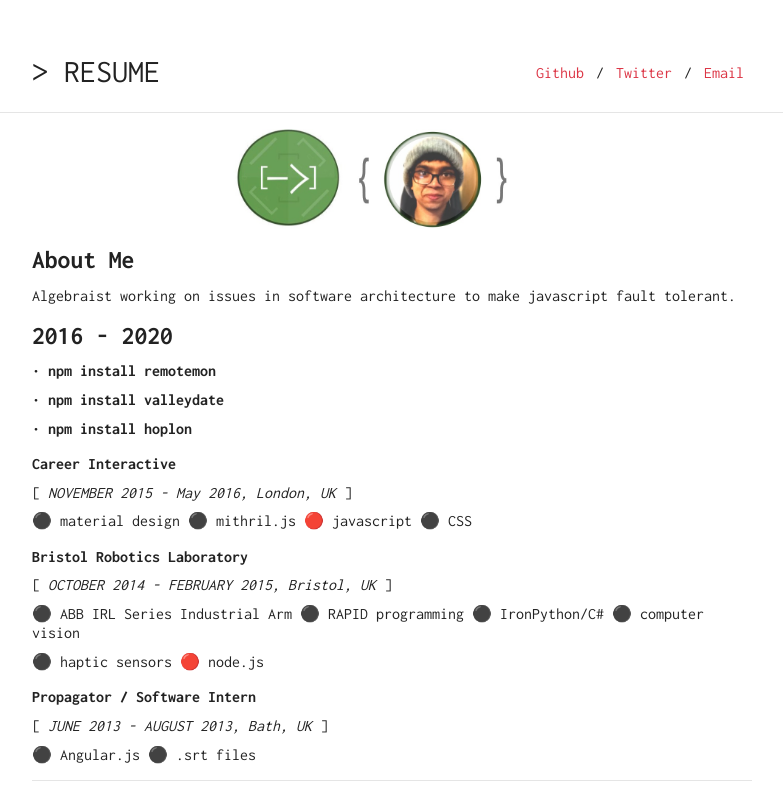
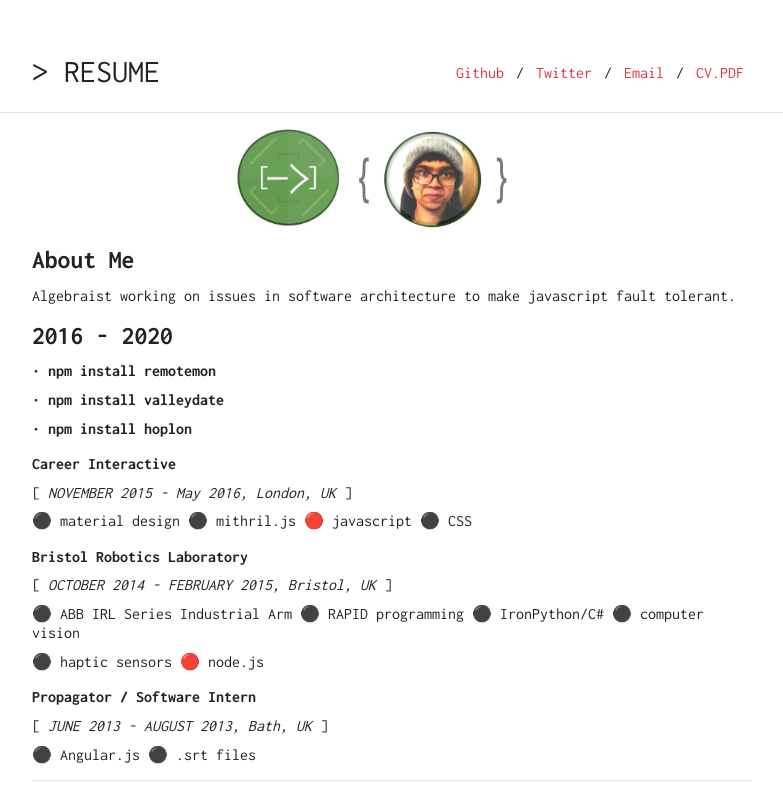
Before and after one commit to sourcevault/sourcevault.github.io, a plain HTML site: page resume/index.html in a window 1280 px wide. Shown: the top 794 px of the page, without its empty margins (248-1031 px from the left). Drawn offline with nearby package versions, Linux system fonts and the light colour scheme.

Commit message:
resumepdf

```diff
--- a/resume/index.html
+++ b/resume/index.html
@@ -47,6 +47,13 @@
 
                     <a class="nav-item nav-link" href="mailto:jm12752@bris.ac.uk">
                         Email
+                    </a>
+
+                        <span class="nav-item navbar-text mx-1">/</span>
+
+
+                    <a class="nav-item nav-link" href="CV.pdf">
+                        CV.PDF
                     </a>
 
 
```
Also changed, not shown: resume/404.html (+7 -0 lines), resume/about/index.html (+7 -0 lines), resume/categories/index.html (+7 -0 lines), resume/contact/index.html (+7 -0 lines), resume/tags/index.html (+7 -0 lines), 1 other file.
